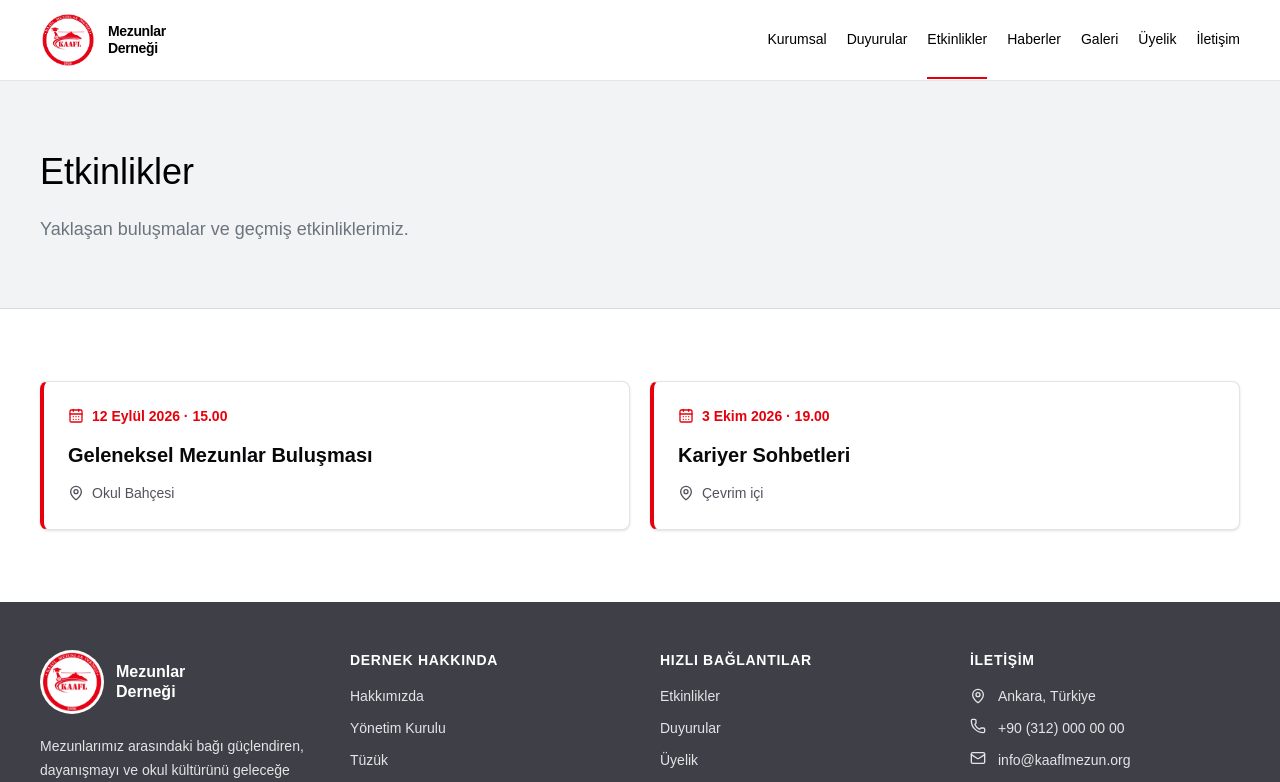
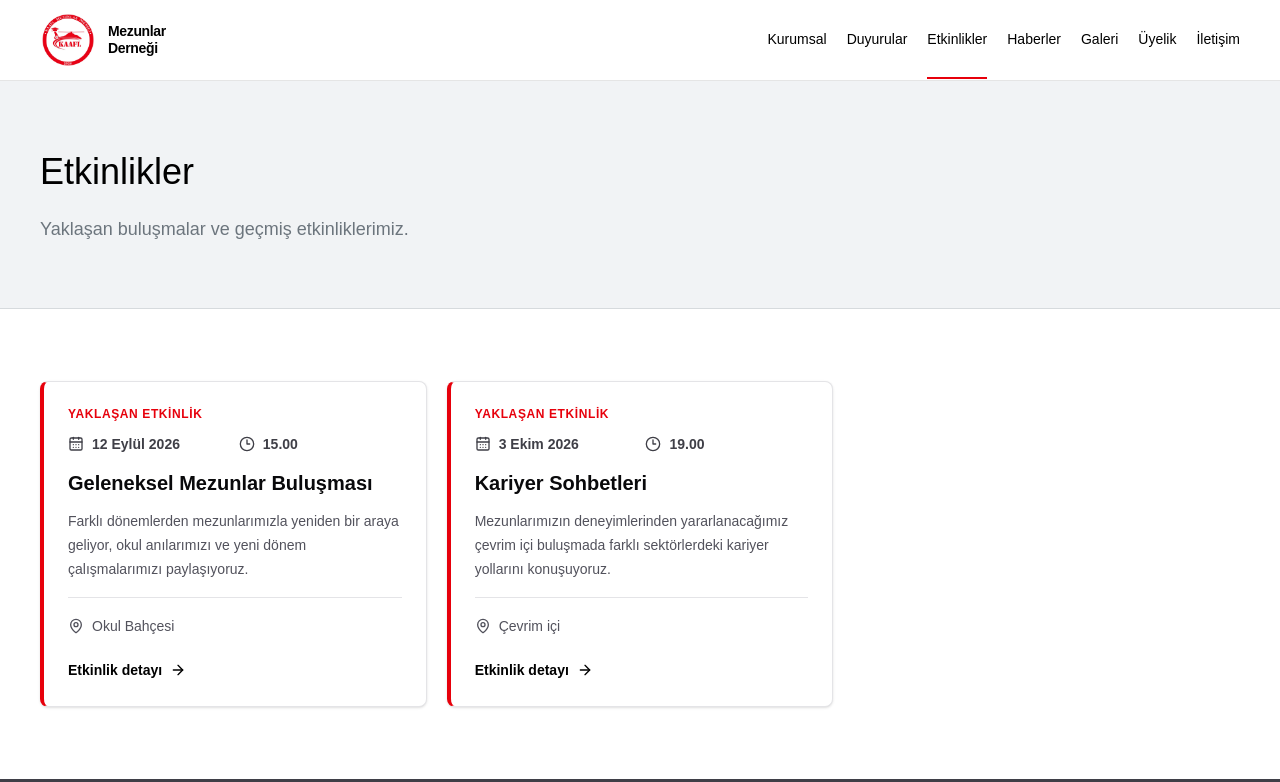
Before and after one commit to pclelif/mezun-dernegi, a Next.js app: page /etkinlikler in a window 1280 px wide. Shown: the top 782 px of the page. Built offline with nearby package versions, Linux system fonts and the light colour scheme.

Commit message:
feat: build announcement and event cards

```diff
--- a/src/app/duyurular/page.js
+++ /dev/null
@@ -1,4 +0,0 @@
-import { AnnouncementCard } from "@/components/cards/announcement-card";
-import { PageHero } from "@/components/shared/page-hero";
-import { announcements } from "@/content/sample-data";
-export default function Page() { return <><PageHero title="Duyurular" description="Dernekten güncel haber ve bilgilendirmeler." /><section className="container-site section-space content-grid">{announcements.map((item) => <AnnouncementCard key={item.slug} {...item} />)}</section></>; }
--- /dev/null
+++ b/src/app/duyurular/page.tsx
@@ -0,0 +1,14 @@
+import { AnnouncementCard } from "@/components/cards/announcement-card";
+import { PageHero } from "@/components/shared/page-hero";
+import { announcements } from "@/content/sample-data";
+
+export default function AnnouncementsPage() {
+  return (
+    <>
+      <PageHero title="Duyurular" description="Dernekten güncel haber ve bilgilendirmeler." />
+      <section className="container-site section-space grid gap-5 md:grid-cols-2 xl:grid-cols-3" aria-label="Duyuru listesi">
+        {announcements.map((announcement) => <AnnouncementCard key={announcement.href} {...announcement} />)}
+      </section>
+    </>
+  );
+}
--- a/src/app/etkinlikler/page.js
+++ /dev/null
@@ -1,4 +0,0 @@
-import { EventCard } from "@/components/cards/event-card";
-import { PageHero } from "@/components/shared/page-hero";
-import { events } from "@/content/sample-data";
-export default function Page() { return <><PageHero title="Etkinlikler" description="Yaklaşan buluşmalar ve geçmiş etkinliklerimiz." /><section className="container-site section-space content-grid">{events.map((item) => <EventCard key={item.slug} {...item} />)}</section></>; }
--- /dev/null
+++ b/src/app/etkinlikler/page.tsx
@@ -0,0 +1,14 @@
+import { EventCard } from "@/components/cards/event-card";
+import { PageHero } from "@/components/shared/page-hero";
+import { events } from "@/content/sample-data";
+
+export default function EventsPage() {
+  return (
+    <>
+      <PageHero title="Etkinlikler" description="Yaklaşan buluşmalar ve geçmiş etkinliklerimiz." />
+      <section className="container-site section-space grid gap-5 md:grid-cols-2 xl:grid-cols-3" aria-label="Etkinlik listesi">
+        {events.map((event) => <EventCard key={event.href} {...event} />)}
+      </section>
+    </>
+  );
+}
--- a/src/app/page.tsx
+++ b/src/app/page.tsx
@@ -23,9 +23,9 @@ export default function HomePage() {
         <div><p className="text-base leading-7 text-zinc-600 md:text-lg md:leading-8">Derneğimiz; mezunlarımız arasındaki iletişimi canlı tutmak, dayanışmayı büyütmek ve okulumuza kalıcı katkılar sunmak için çalışır.</p><Link className="mt-5 inline-flex items-center gap-2 text-sm font-bold text-zinc-950" href="/kurumsal/hakkimizda">Derneğimizi tanıyın <ArrowRight className="size-4 text-red-600" /></Link></div>
       </section>
 
-      <section className="bg-zinc-100 py-14 md:py-20"><div className="mx-auto w-[min(100%-2rem,75rem)] md:w-[min(100%-4rem,75rem)]"><div className="mb-8 flex flex-col gap-4 sm:flex-row sm:items-end sm:justify-between"><div><p className="text-xs font-bold uppercase tracking-[0.16em] text-red-600">Güncel</p><h2 className="mt-2 text-2xl font-bold text-zinc-950 md:text-3xl">Duyurular</h2></div><Link className="text-sm font-bold text-zinc-900" href="/duyurular">Tüm duyurular →</Link></div><div className="grid gap-5 md:grid-cols-2">{announcements.map((item) => <AnnouncementCard key={item.slug} {...item} />)}</div></div></section>
+      <section className="bg-zinc-100 py-14 md:py-20"><div className="mx-auto w-[min(100%-2rem,75rem)] md:w-[min(100%-4rem,75rem)]"><div className="mb-8 flex flex-col gap-4 sm:flex-row sm:items-end sm:justify-between"><div><p className="text-xs font-bold uppercase tracking-[0.16em] text-red-600">Güncel</p><h2 className="mt-2 text-2xl font-bold text-zinc-950 md:text-3xl">Duyurular</h2></div><Link className="text-sm font-bold text-zinc-900" href="/duyurular">Tüm duyurular →</Link></div><div className="grid gap-5 md:grid-cols-2">{announcements.map((item) => <AnnouncementCard key={item.href} headingLevel="h3" {...item} />)}</div></div></section>
 
-      <section className="mx-auto w-[min(100%-2rem,75rem)] py-14 md:w-[min(100%-4rem,75rem)] md:py-20"><div className="mb-8"><p className="text-xs font-bold uppercase tracking-[0.16em] text-red-600">Takvim</p><h2 className="mt-2 text-2xl font-bold text-zinc-950 md:text-3xl">Yaklaşan etkinlikler</h2></div><div className="grid gap-5 md:grid-cols-2">{events.map((item) => <EventCard key={item.slug} {...item} />)}</div></section>
+      <section className="mx-auto w-[min(100%-2rem,75rem)] py-14 md:w-[min(100%-4rem,75rem)] md:py-20"><div className="mb-8"><p className="text-xs font-bold uppercase tracking-[0.16em] text-red-600">Takvim</p><h2 className="mt-2 text-2xl font-bold text-zinc-950 md:text-3xl">Yaklaşan etkinlikler</h2></div><div className="grid gap-5 md:grid-cols-2">{events.map((item) => <EventCard key={item.href} headingLevel="h3" {...item} />)}</div></section>
 
       <section className="border-t border-zinc-200 bg-zinc-50 py-12 text-center"><div className="mx-auto w-[min(100%-2rem,48rem)]"><h2 className="text-2xl font-bold text-zinc-950">Mezun topluluğumuzun bir parçası olun.</h2><p className="mt-3 leading-7 text-zinc-600">Bağlarımızı güçlendirmek ve çalışmalarımıza katkı sunmak için derneğimize katılın.</p><Link href="/uyelik/basvuru" className="mt-6 inline-flex min-h-11 items-center justify-center rounded-md bg-red-600 px-6 font-semibold text-white">Üyelik başvurusu yap</Link></div></section>
     </>
--- a/src/components/cards/event-card.tsx
+++ b/src/components/cards/event-card.tsx
@@ -1,9 +1,71 @@
-import { CalendarDays, MapPin } from "lucide-react";
+import { ArrowRight, CalendarDays, Clock3, MapPin } from "lucide-react";
 import Link from "next/link";
 import { Card } from "./card";
 
-type EventCardProps = { title: string; date: string; location: string; slug: string };
+export type EventStatus = "upcoming" | "past";
 
-export function EventCard({ title, date, location, slug }: EventCardProps) {
-  return <Card className="border-l-4 border-l-red-600"><div className="flex min-w-0 items-start gap-2 text-sm font-semibold text-red-600"><CalendarDays className="mt-0.5 size-4 shrink-0" aria-hidden="true" /><time className="[overflow-wrap:anywhere]">{date}</time></div><h3 className="mt-4 text-xl font-bold leading-snug text-zinc-950 [overflow-wrap:anywhere]"><Link className="rounded-sm focus-visible:outline-2 focus-visible:outline-offset-4 focus-visible:outline-red-600" href={`/etkinlikler/${slug}`}>{title}</Link></h3><p className="mt-3 flex min-w-0 items-start gap-2 text-sm leading-6 text-zinc-600"><MapPin className="mt-1 size-4 shrink-0" aria-hidden="true" /><span className="[overflow-wrap:anywhere]">{location}</span></p></Card>;
+export type EventCardProps = {
+  title: string;
+  date: string;
+  time: string;
+  location: string;
+  description: string;
+  href: string;
+  status?: EventStatus;
+  dateTime?: string;
+  headingLevel?: "h2" | "h3";
+};
+
+export function EventCard({
+  title,
+  date,
+  time,
+  location,
+  description,
+  href,
+  status = "upcoming",
+  dateTime,
+  headingLevel = "h2",
+}: EventCardProps) {
+  const Heading = headingLevel;
+  const isPast = status === "past";
+
+  return (
+    <Card className={isPast ? "border-l-4 border-l-zinc-400 bg-zinc-50" : "border-l-4 border-l-red-600"}>
+      <p className={`text-xs font-semibold uppercase tracking-wider ${isPast ? "text-zinc-500" : "text-red-600"}`}>
+        {isPast ? "Geçmiş etkinlik" : "Yaklaşan etkinlik"}
+      </p>
+      <div className="mt-3 grid min-w-0 gap-2 text-sm font-semibold text-zinc-700 sm:grid-cols-2">
+        <span className="flex min-w-0 items-start gap-2">
+          <CalendarDays className="mt-0.5 size-4 shrink-0" aria-hidden="true" />
+          <time dateTime={dateTime} className="[overflow-wrap:anywhere]">{date}</time>
+        </span>
+        <span className="flex min-w-0 items-start gap-2">
+          <Clock3 className="mt-0.5 size-4 shrink-0" aria-hidden="true" />
+          <span className="[overflow-wrap:anywhere]">{time}</span>
+        </span>
+      </div>
+      <Heading className="mt-4 text-xl font-bold leading-snug text-zinc-950 [overflow-wrap:anywhere]">
+        <Link
+          href={href}
+          className="rounded-sm focus-visible:outline-2 focus-visible:outline-offset-4 focus-visible:outline-red-600"
+        >
+          {title}
+        </Link>
+      </Heading>
+      <p className="mt-3 text-sm leading-6 text-zinc-600 [overflow-wrap:anywhere]">{description}</p>
+      <p className="mt-4 flex min-w-0 items-start gap-2 border-t border-zinc-200 pt-4 text-sm leading-6 text-zinc-600">
+        <MapPin className="mt-1 size-4 shrink-0" aria-hidden="true" />
+        <span className="[overflow-wrap:anywhere]">{location}</span>
+      </p>
+      <Link
+        href={href}
+        aria-label={`${title} etkinliğinin detaylarını görüntüle`}
+        className="mt-auto flex min-h-11 items-center gap-2 self-start rounded-sm pt-5 text-sm font-semibold text-zinc-900 focus-visible:outline-2 focus-visible:outline-offset-2 focus-visible:outline-red-600"
+      >
+        Etkinlik detayı
+        <ArrowRight className="size-4 shrink-0" aria-hidden="true" />
+      </Link>
+    </Card>
+  );
 }
--- a/src/content/sample-data.ts
+++ b/src/content/sample-data.ts
@@ -1,33 +1,58 @@
 export type Announcement = {
   title: string;
   date: string;
-  slug: string;
-  summary?: string;
+  dateTime: string;
+  summary: string;
+  href: string;
 };
 
 export type Event = {
   title: string;
   date: string;
+  time: string;
+  dateTime: string;
   location: string;
-  slug: string;
+  description: string;
+  href: string;
+  status: "upcoming" | "past";
 };
 
 export const announcements: Announcement[] = [
   {
     title: "Yeni dönem üyelik başvuruları başladı",
     date: "1 Ağustos 2026",
-    slug: "yeni-donem-uyelik",
+    dateTime: "2026-08-01",
+    href: "/duyurular/yeni-donem-uyelik",
     summary: "Mezun topluluğumuza katılmak ve dernek çalışmalarında yer almak için başvurunuzu iletebilirsiniz.",
   },
   {
     title: "Olağan genel kurul duyurusu",
     date: "24 Temmuz 2026",
-    slug: "olagan-genel-kurul",
+    dateTime: "2026-07-24",
+    href: "/duyurular/olagan-genel-kurul",
     summary: "Genel kurul toplantımıza ilişkin tarih, yer ve gündem bilgileri yayımlandı.",
   },
 ];
 
 export const events: Event[] = [
-  { title: "Geleneksel Mezunlar Buluşması", date: "12 Eylül 2026 · 15.00", location: "Okul Bahçesi", slug: "mezunlar-bulusmasi" },
-  { title: "Kariyer Sohbetleri", date: "3 Ekim 2026 · 19.00", location: "Çevrim içi", slug: "kariyer-sohbetleri" },
+  {
+    title: "Geleneksel Mezunlar Buluşması",
+    date: "12 Eylül 2026",
+    time: "15.00",
+    dateTime: "2026-09-12T15:00:00+03:00",
+    location: "Okul Bahçesi",
+    description: "Farklı dönemlerden mezunlarımızla yeniden bir araya geliyor, okul anılarımızı ve yeni dönem çalışmalarımızı paylaşıyoruz.",
+    href: "/etkinlikler/mezunlar-bulusmasi",
+    status: "upcoming",
+  },
+  {
+    title: "Kariyer Sohbetleri",
+    date: "3 Ekim 2026",
+    time: "19.00",
+    dateTime: "2026-10-03T19:00:00+03:00",
+    location: "Çevrim içi",
+    description: "Mezunlarımızın deneyimlerinden yararlanacağımız çevrim içi buluşmada farklı sektörlerdeki kariyer yollarını konuşuyoruz.",
+    href: "/etkinlikler/kariyer-sohbetleri",
+    status: "upcoming",
+  },
 ];
```
Also changed, not shown: src/components/cards/announcement-card.tsx (+42 -3 lines), src/components/shared/page-hero.tsx (renamed from src/components/shared/page-hero.js, +7 -1 lines).
